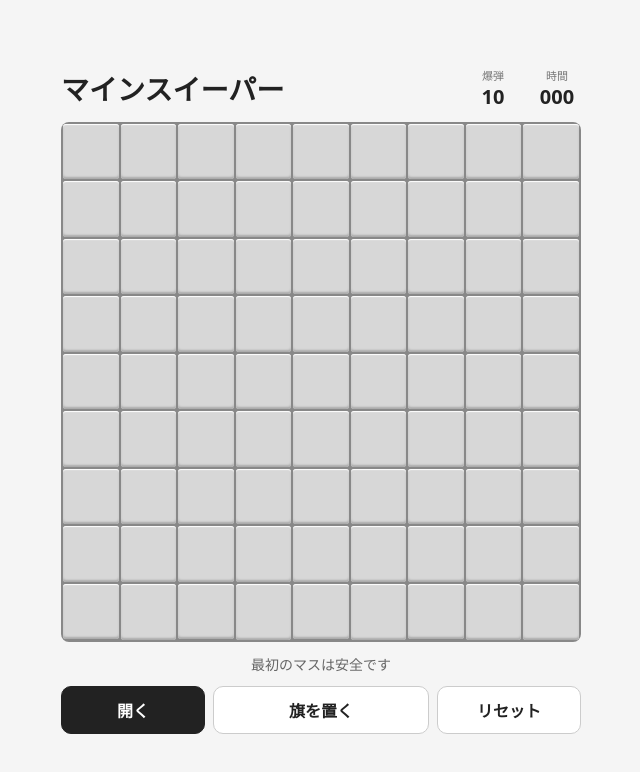
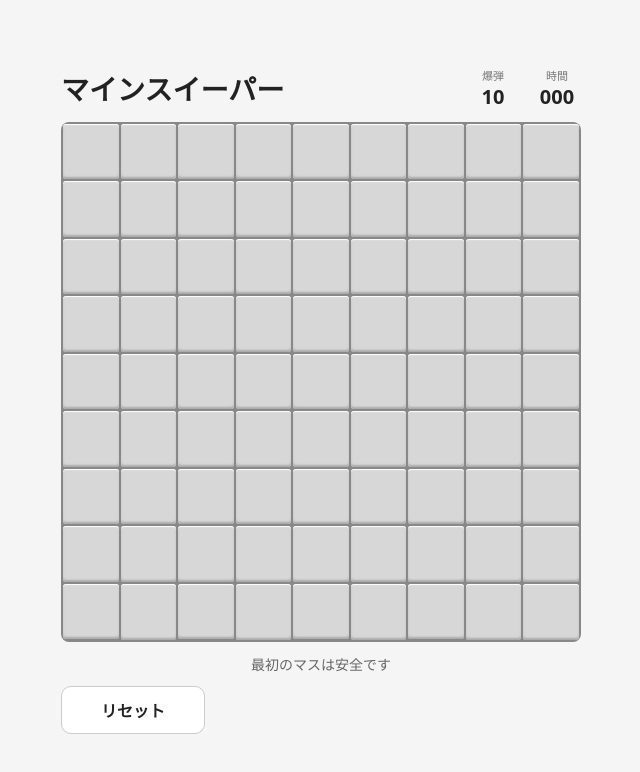
Before and after one commit to noimica/minesweeper-pwa, a React (Vite) app: page / in a window 1280 px wide. Shown: the top 772 px of the page, without its empty margins (319-959 px from the left). Built offline with nearby package versions, Linux system fonts and the light colour scheme.

Commit message:
不要なボタンの削除

```diff
--- a/src/App.tsx
+++ b/src/App.tsx
@@ -1,12 +1,9 @@
 import { useEffect, useMemo, useRef, useState } from "react";
 import { createBoard, MINES, SIZE, toggleFlag, openCell, type Cell, type GameStatus } from "./game";
-
-type Mode = "open" | "flag";
 
 function App() {
   const [board, setBoard] = useState<Cell[][]>(() => createBoard());
   const [status, setStatus] = useState<GameStatus>("playing");
-  const [mode, setMode] = useState<Mode>("open");
   const [firstMove, setFirstMove] = useState(true);
   const [elapsed, setElapsed] = useState(0);
   const longPressTimerRef = useRef<number | null>(null);
@@ -26,7 +23,6 @@ function App() {
   function reset() {
     setBoard(createBoard());
     setStatus("playing");
-    setMode("open");
     setFirstMove(true);
     setElapsed(0);
   }
@@ -45,11 +41,6 @@ function App() {
     }
 
     if (status !== "playing") return;
-
-    if (mode === "flag") {
-      setBoard((current) => toggleFlag(current, row, col));
-      return;
-    }
 
     const result = openCell(board, row, col, firstMove);
     setBoard(result.board);
@@ -153,18 +144,6 @@ function App() {
         </div>
 
         <div className="controls">
-          <button
-            className={mode === "open" ? "active" : ""}
-            onClick={() => setMode("open")}
-          >
-            開く
-          </button>
-          <button
-            className={mode === "flag" ? "active" : ""}
-            onClick={() => setMode("flag")}
-          >
-            旗を置く
-          </button>
           <button onClick={reset}>リセット</button>
         </div>
       </section>
```
